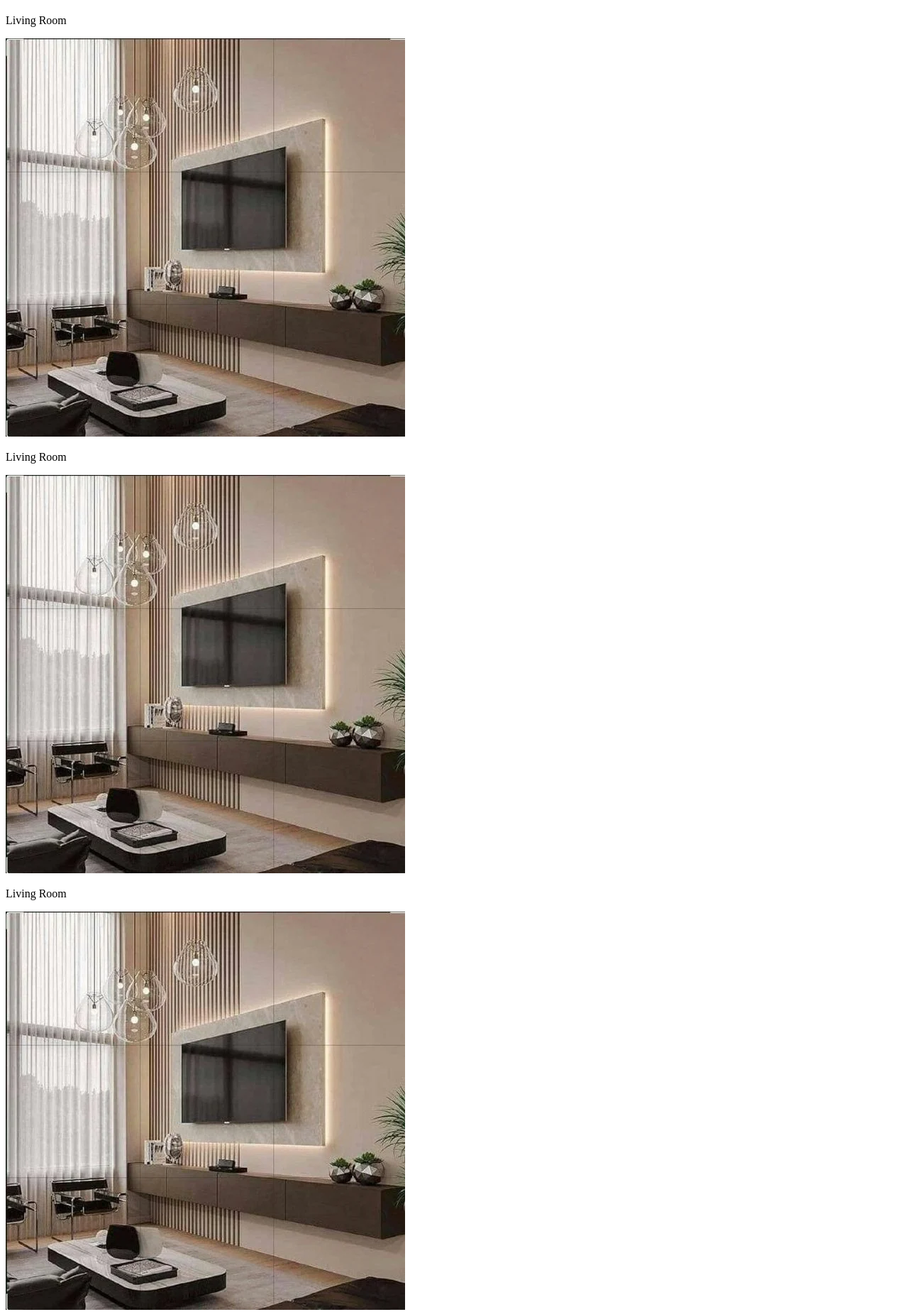
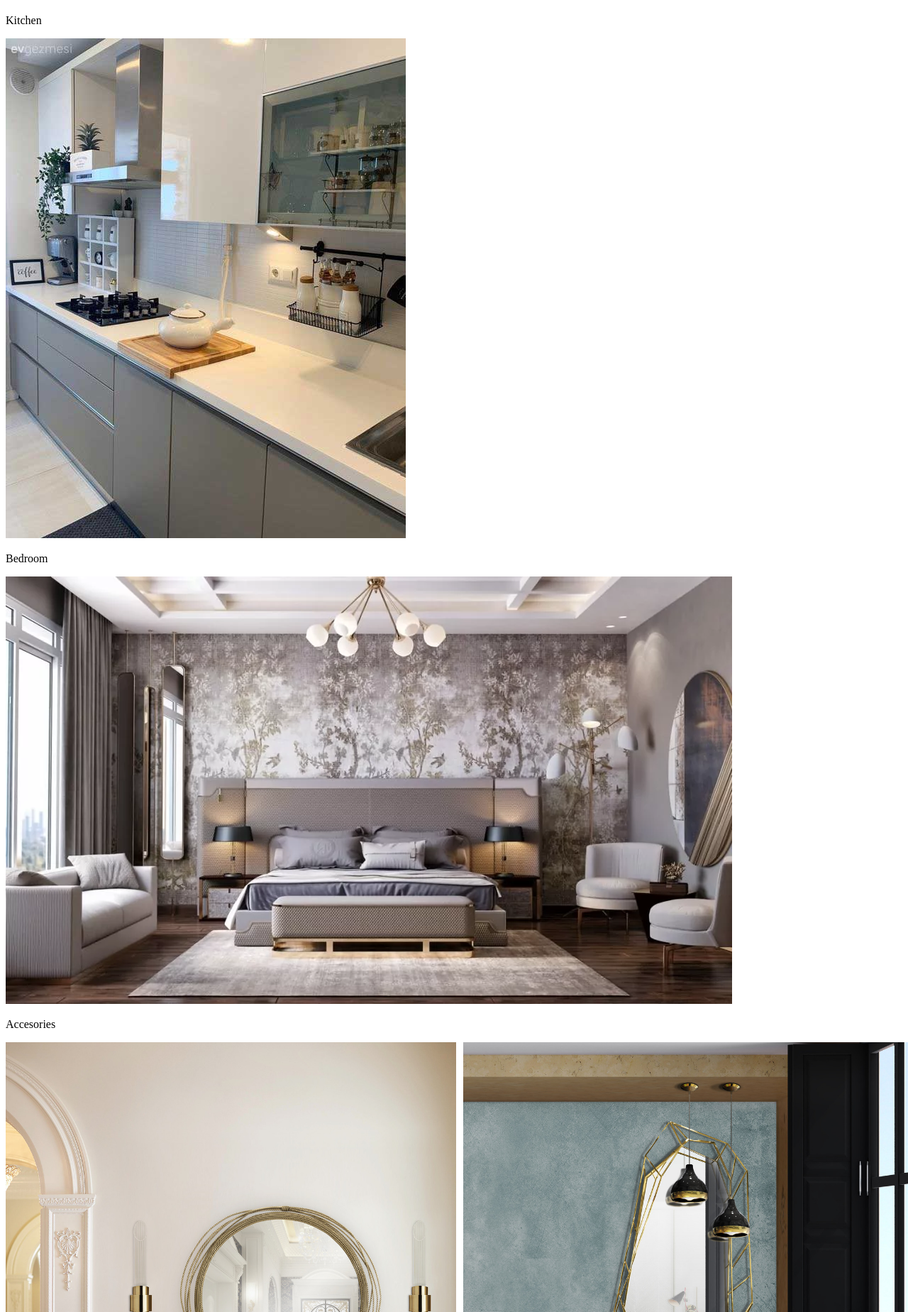
Before and after one commit to niluse/003--home-furnishing-page, a plain HTML site: page index.html in a window 1280 px wide. Shown: the part 2930-4778 px from the top of the page at 71% size. Drawn offline with Linux system fonts and the light colour scheme.

Commit message:
fix categoriesSection images

```diff
--- a/index.html
+++ b/index.html
@@ -88,30 +88,27 @@
                     </div>
                     <div class="category">
                         <div class="part">
-                            <p>Living Room</p>
-                            <img src="img/living-room.jpg" alt="">
+                            <p>Kitchen</p>
+                            <img src="img/kitchen.jpg" alt="">
                         </div>
                     </div>
                     <div class="category">
                         <div class="part">
-                            <p>Living Room</p>
-                            <img src="img/living-room.jpg" alt="">
+                            <p>Bedroom</p>
+                            <img src="img/bedroom.jpg" alt="">
                         </div>
                     </div>
                     <div class="category">
                         <div class="part">
-                            <p>Living Room</p>
-                            <img src="img/living-room.jpg" alt="">
+                            <p>Accesories</p>
+                            <img src="img/accesories.png" alt="">
                         </div>
                     </div>
                 </div>
-                <div class="category-card"></div>
-                <div class="category-card"></div>
-                <div class="category-card"></div>
-                <div class="category-card"></div>
             </div>
 
         </div>
+
     </div>
 </body>
 </html>
```
